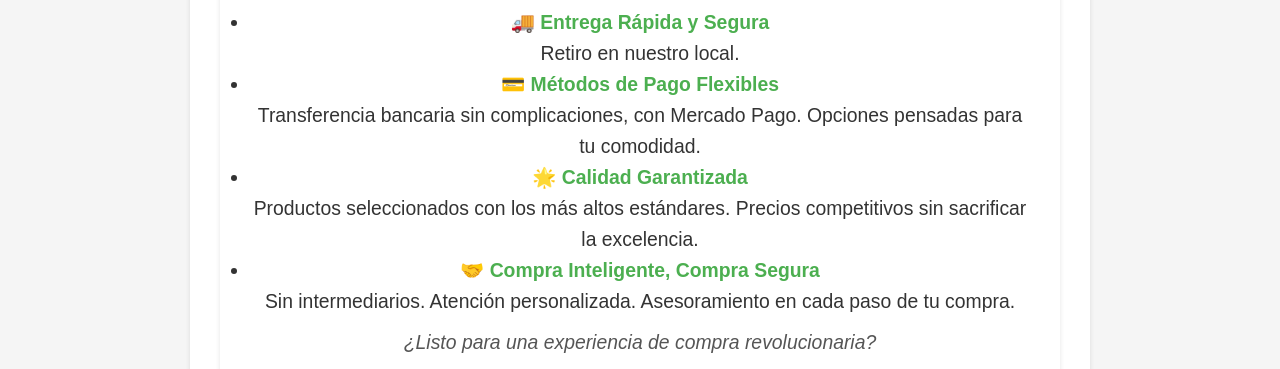
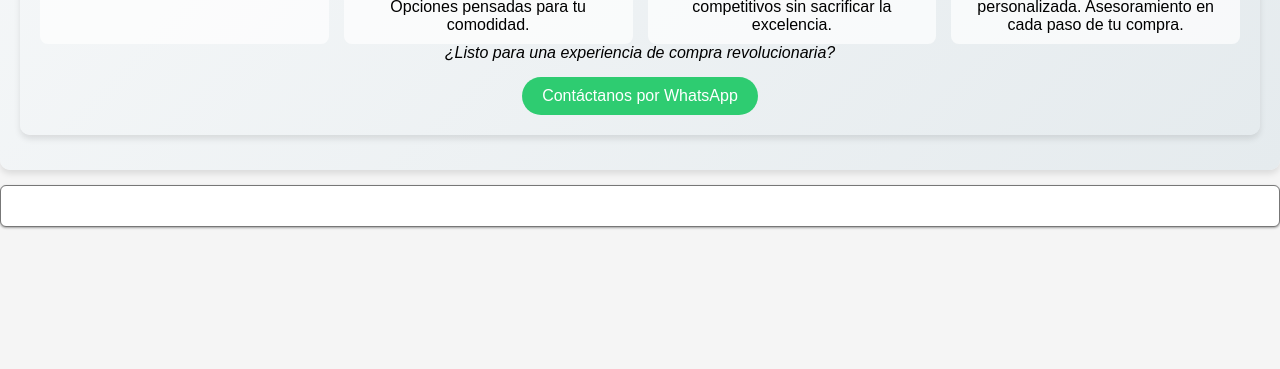
Before and after one commit to juanci221/Tienda-Online, a plain HTML site: page index.html in a window 1280 px wide. Shown: the part 328-697 px from the top of the page. Drawn offline with Linux system fonts and the light colour scheme; no server answers; a script that the page names is missing.

Commit message:
Update stilo.css

```diff
--- a/Css/stilo.css
+++ b/Css/stilo.css
@@ -67,48 +67,85 @@ body {
     background-color: #da190b;
 }
 
-
-/* Estilos para la descripción de la tienda */
 .store-description {
-    background-color: #ffffff;
-    padding: 30px;
+    background: linear-gradient(135deg, #f6f8f9 0%, #e5ebee 100%);
+    padding: 20px;
     text-align: center;
-    font-size: 1.1em;
-    color: #333;
-    border-radius: 8px;
-    margin: 20px auto;
-    box-shadow: 0 2px 5px rgba(0, 0, 0, 0.1); /* Agrega sombra para dar profundidad */
-    max-width: 900px; /* Limita el ancho para mayor legibilidad */
-    line-height: 1.6; /* Mejora la legibilidad del texto */
+    border-radius: 10px;
+    margin: 15px auto;
+    box-shadow: 0 4px 6px rgba(0,0,0,0.1);
+    max-width: 100%;
+    width: 100%;
+    box-sizing: border-box;
 }
 
-.store-description p {
-    margin: 10px 0;
-    font-weight: 400; /* Normaliza el peso del texto */
-    color: #555; /* Color un poco más claro para el texto secundario */
+.store-description h2 {
+    color: #2ecc71;
+    margin-bottom: 15px;
+    font-size: 1.5em;
 }
 
-/* Estilo para el texto en negrita */
-.store-description strong {
-    font-weight: 600;
-    color: #4CAF50; /* Color verde para resaltar la llamada a la acción */
+.store-description ul {
+    list-style-type: none;
+    padding: 0;
+    display: flex;
+    flex-wrap: wrap;
+    justify-content: space-around;
+    gap: 15px;
 }
 
-/* Resaltado de la información importante */
-.store-description span {
-    color: #4CAF50; /* Color verde para cosas importantes como precios y acciones */
-    font-weight: 500;
+.store-description li {
+    flex: 1;
+    min-width: 200px;
+    max-width: 300px;
+    padding: 10px;
+    background-color: rgba(255,255,255,0.7);
+    border-radius: 8px;
+    transition: transform 0.3s ease;
 }
 
-/* Estilo para el enlace de WhatsApp */
-.store-description a {
-    color: #25d366; /* Color característico de WhatsApp */
-    text-decoration: none;
-    font-weight: 500;
+.store-description li:hover {
+    transform: scale(1.03);
+    box-shadow: 0 4px 8px rgba(0,0,0,0.1);
 }
 
-.store-description a:hover {
-    text-decoration: underline; /* Subraya el enlace al pasar el ratón */
+.store-description .icon {
+    font-size: 2em;
+    display: block;
+    margin-bottom: 10px;
+}
+
+.store-description strong {
+    color: #2c3e50;
+    display: block;
+    margin-bottom: 5px;
+}
+
+.cta-button {
+    display: inline-block;
+    background-color: #2ecc71;
+    color: white;
+    padding: 10px 20px;
+    text-decoration: none;
+    border-radius: 25px;
+    margin-top: 15px;
+    transition: background-color 0.3s ease;
+}
+
+.cta-button:hover {
+    background-color: #27ae60;
+}
+
+@media (max-width: 768px) {
+    .store-description ul {
+        flex-direction: column;
+        align-items: center;
+    }
+
+    .store-description li {
+        width: 90%;
+        max-width: 100%;
+    }
 }
 
 /* Estilo para el botón de WhatsApp */
```
